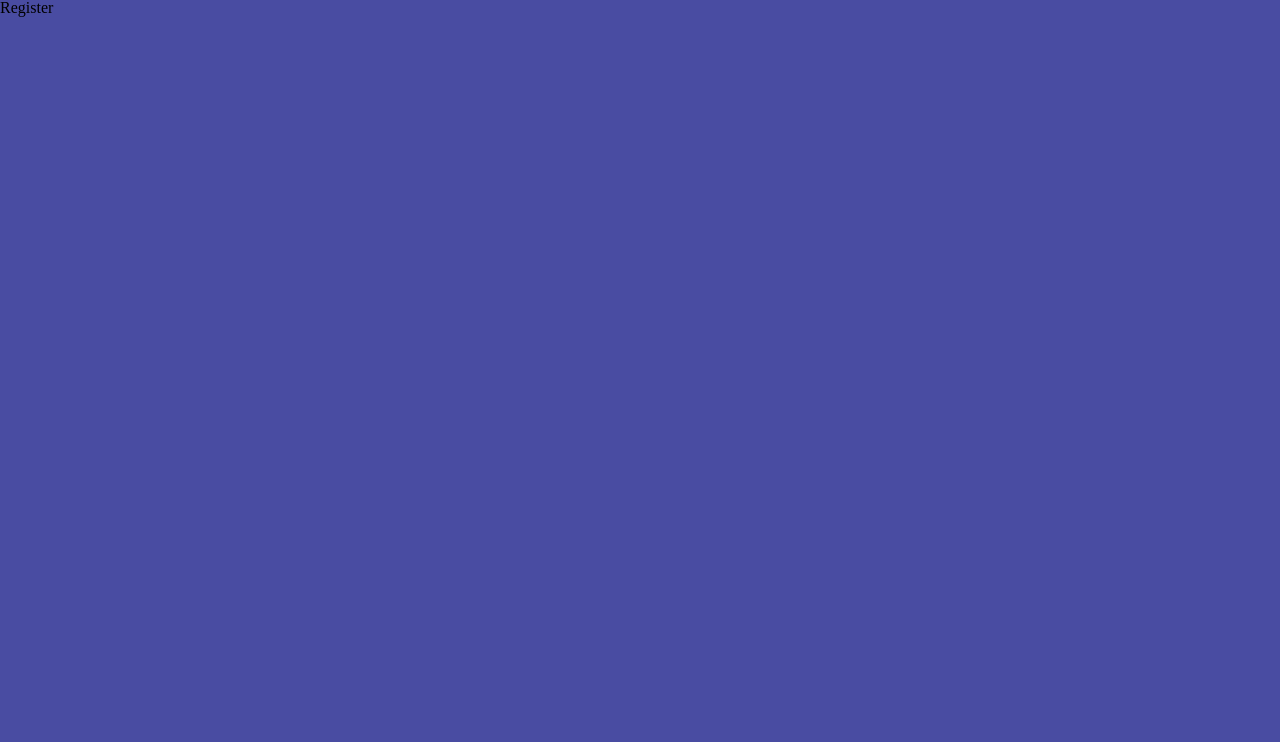
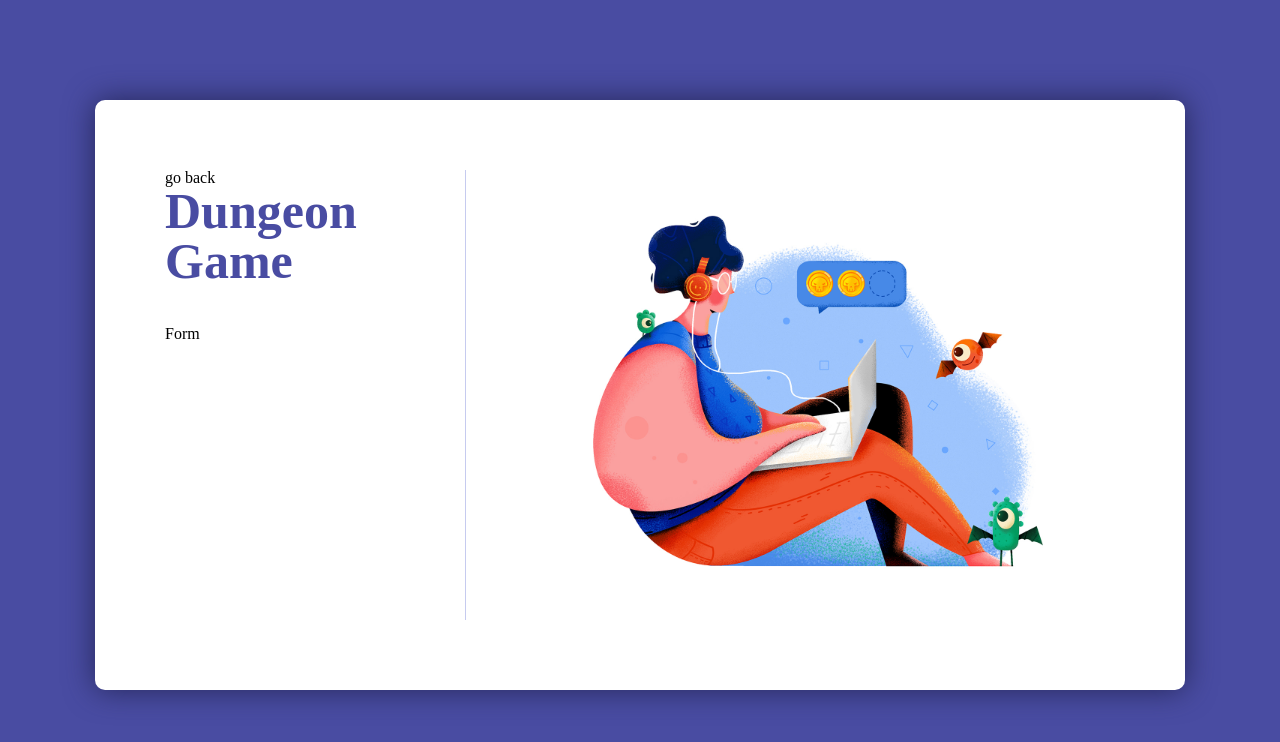
Before and after one commit to cseu3bw1team1/MUD-FE, a React (Create React App) app: page /register in a window 1280 px wide. Shown: the top 742 px of the page. Built offline with nearby package versions, Linux system fonts and the light colour scheme.

Commit message:
implement basic views for routes

```diff
--- a/src/App.js
+++ b/src/App.js
@@ -2,13 +2,21 @@ import React from "react";
 import { Switch, Route } from "react-router-dom";
 
 import Home from "./views/Home";
+import Register from "./views/Register";
+import Login from "./views/Login";
+import Play from "./views/Play";
+import PrivateRoute from "./components/PrivateRoute/PrivateRoute";
 
 function App() {
     return (
         <Switch>
-            <Route path="/register">Register</Route>
-            <Route path="/login">Login</Route>
-            <Route path="/play">Play</Route>
+            <Route path="/register">
+                <Register />
+            </Route>
+            <Route path="/login">
+                <Login />
+            </Route>
+            <PrivateRoute path="/play" component={Play} />
             <Route path="/">
                 <Home />
             </Route>
--- /dev/null
+++ b/src/views/Login.js
@@ -0,0 +1,16 @@
+import React from "react";
+
+import Card from "../components/Card/Card";
+import Title from "../components/Title/Title";
+
+const Login = () => {
+    return (
+        <Card>
+            go back
+            <Title>Dungeon Game</Title>
+            Login Form
+        </Card>
+    );
+};
+
+export default Login;
--- /dev/null
+++ b/src/views/Play.js
@@ -0,0 +1,13 @@
+import React from "react";
+
+import Card from "../components/Card/Card";
+
+const Play = () => {
+    return (
+        <Card>
+            GAME SCREEN
+        </Card>
+    );
+};
+
+export default Play;
--- /dev/null
+++ b/src/views/Register.js
@@ -0,0 +1,16 @@
+import React from "react";
+
+import Card from "../components/Card/Card";
+import Title from "../components/Title/Title";
+
+const Register = () => {
+    return (
+        <Card>
+            go back
+            <Title>Dungeon Game</Title>
+            Form
+        </Card>
+    );
+};
+
+export default Register;
```
